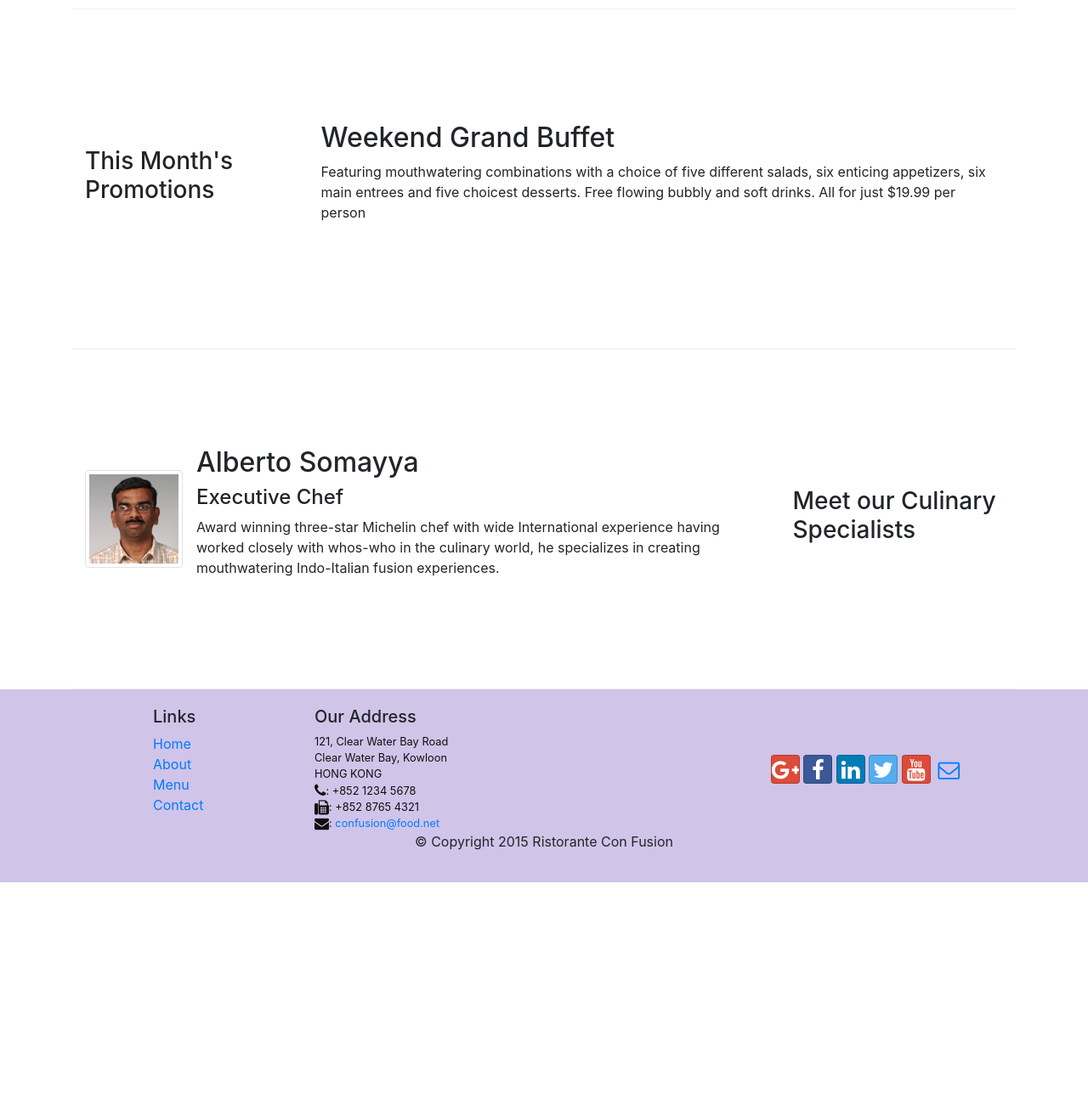
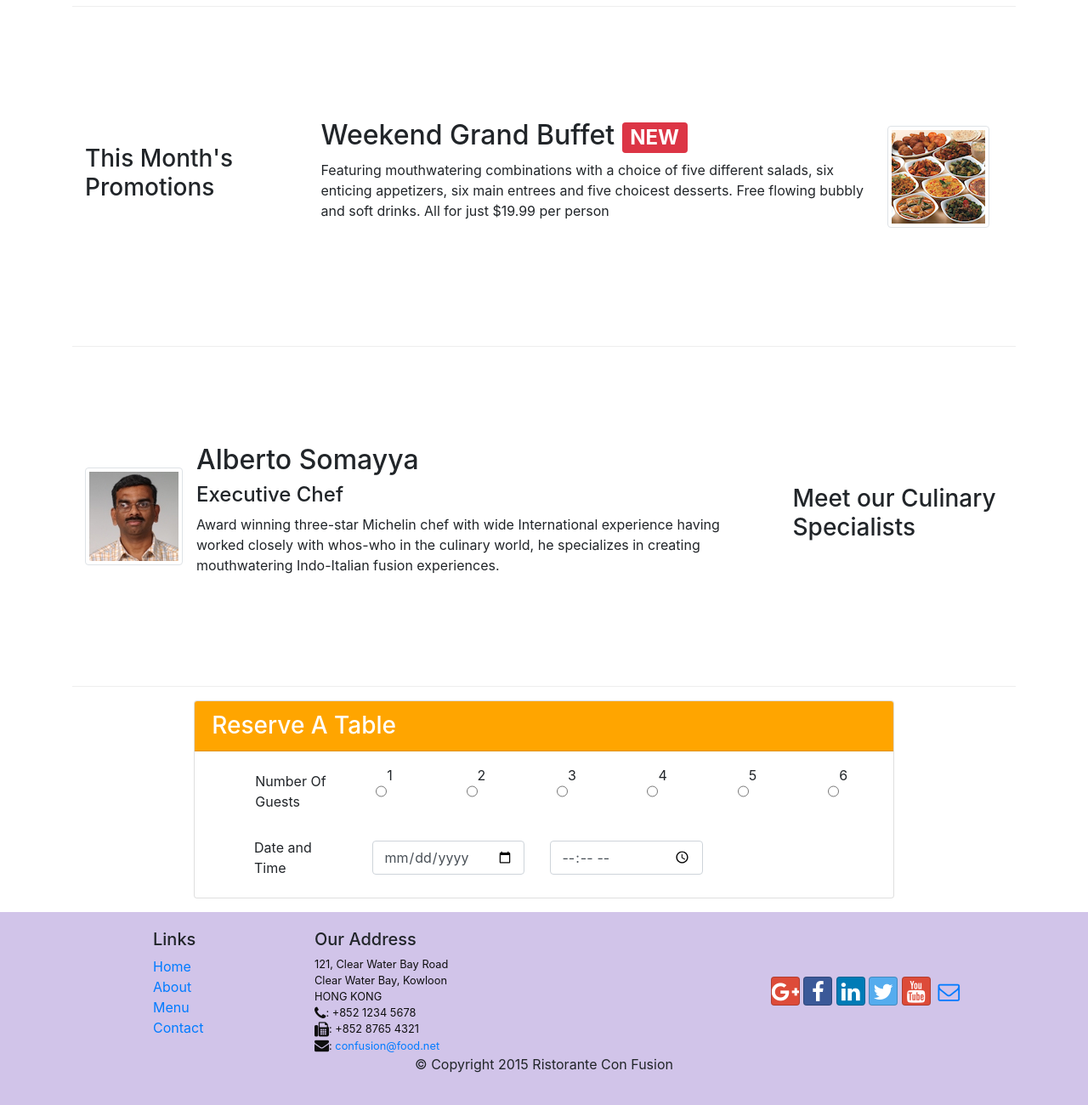
Before and after one commit to eshaansinghparihar/Front-End-Web-UI-Frameworks-and-Tools-Bootstrap-4, a website: page index.html in a window 1280 px wide. Shown: the part 702-2002 px from the top of the page at 85% size. Before the commit the page ends 1740 px from the top, so only its background shows below. Drawn offline with nearby package versions, Linux system fonts and the light colour scheme.

Commit message:
Assignment 2

```diff
--- a/index.html
+++ b/index.html
@@ -41,8 +41,11 @@
                     <h1>Ristorante con Fusion</h1>
                     <p>We take inspiration from the World's best cuisines, and create a unique fusion experience. Our lipsmacking creations will tickle your culinary senses!</p>
                 </div>
-                <div class="col-12 col-sm align-self-center">
+                <div class="col-12 col-sm-2 align-self-center">
                     <img src="img/logo.png" class="img-fluid">
+                </div>
+                <div class="col-12 col-sm-2 align-self-center">
+                   <a href="#reservation"> <button class="btn yellow text-center" >Reserve A Table</button></a>
                 </div>
             </div>
         </div>
@@ -70,15 +73,22 @@
 
 
         <div class="row row-content align-items-center">
-            <div class="col-sm-4 col-md-3">
+            <div class="col-sm-4 col-md-3 order-sm-first">
                 <h3>This Month's Promotions</h3>
             </div>
-            <div class="col-sm col-md">
-                <h2>Weekend Grand Buffet</h2>
-                <p class="hidden-xs-down">Featuring mouthwatering combinations with a choice of five different salads, six enticing appetizers, six main entrees and five choicest desserts. Free flowing bubbly and soft drinks. All for just $19.99 per person </p>
+            <div class="col-sm col-md order-sm-last">
+
+                <div class="media">
+
+                    <div class="media-body">
+                        <h2>Weekend Grand Buffet <span class="badge badge-danger">NEW</span></h2>
+                        <p class="d-none d-sm-block">Featuring mouthwatering combinations with a choice of five different salads, six enticing appetizers, six main entrees and five choicest desserts. Free flowing bubbly and soft drinks. All for just $19.99 per person </p>
+                    </div>
+                    <img class="d-flex mr-3 img-thumbnail align-self-center"
+                            src="img/buffet.png" alt="Buffet">
             </div>
         </div>
-
+        </div>
         <div class="row row-content align-items-center">
             <div class="col-sm-4 col-md-3 order-sm-last">
                 <h3>Meet our Culinary Specialists</h3>
@@ -100,7 +110,63 @@
             </div>
         </div>
     </div>
+    <div class="col-12 col-sm-8 ml-auto mr-auto">
+        <div id="reservation" class="card mb-3 mt-3">
+            <h3 class="card-header yellow text-white">Reserve A Table</h3>
+            <div class="card-block">
+                <div class="mt-3 form-group row">
+                    <label for="guestcount" class="offset-1 col-12 col-md-2 col-form-label">Number Of Guests</label>
 
+                        <div class="input-group col">
+                            <input type="radio" class="form-radio-input" name="radio" id="radio" value="1"></input>
+                                    <label class="form-radio-label" for="radio">
+                                        1
+                                    </label>
+                                </div>
+                                <div class="input-group col">
+                                    <input type="radio" class="form-radio-input" name="radio" id="radio" value="2"></input>
+                                            <label class="form-radio-label" for="radio">
+                                                2
+                                            </label>
+                                        </div>
+                                        <div class="input-group col">
+                                            <input type="radio" class="form-radio-input" name="radio" id="radio" value="3"></input>
+                                                    <label class="form-radio-label" for="radio">
+                                                        3
+                                                    </label>
+                                                </div>
+                                                <div class="input-group col">
+                                                    <input type="radio" class="form-radio-input" name="radio" id="radio" value="4"></input>
+                                                            <label class="form-radio-label" for="radio">
+                                                                4
+                                                            </label>
+                                                        </div>
+                                                        <div class="input-group col">
+                                                            <input type="radio" class="form-radio-input" name="radio" id="radio" value="5"></input>
+                                                                    <label class="form-radio-label" for="radio">
+                                                                        5
+                                                                    </label>
+                                                                </div>
+                                                                <div class="input-group col">
+                                                                    <input type="radio" class="form-radio-input" name="radio" id="radio" value="6"></input>
+                                                                            <label class="form-radio-label" for="radio">
+                                                                                6
+                                                                            </label>
+                                                                        </div>
+
+                </div>
+                <div class="mt-3 form-group row mr-auto">
+                    <label for="datetime" class="offset-1 col-12 col-md-2 col-form-label">Date and Time</label>
+                        <div class="col-12 col-md-3 align-self-center ">
+                            <input type="date" class="form-control " id="datetime" name="datetime" placeholder="Date">
+                        </div>
+                        <div class="col-12 col-md-3 align-self-center ">
+                            <input type="time" class="form-control " id="datetime" name="datetime" placeholder="Time">
+                        </div>
+                </div>
+            </div>
+        </div>
+    </div>
     <footer class="footer">
         <div class="container">
             <div class="row">
--- a/styles.css
+++ b/styles.css
@@ -37,3 +37,6 @@ address{
     margin:0px;
     color:#0f0f0f;
 }
+.yellow {
+background-color: orange;
+}
```
